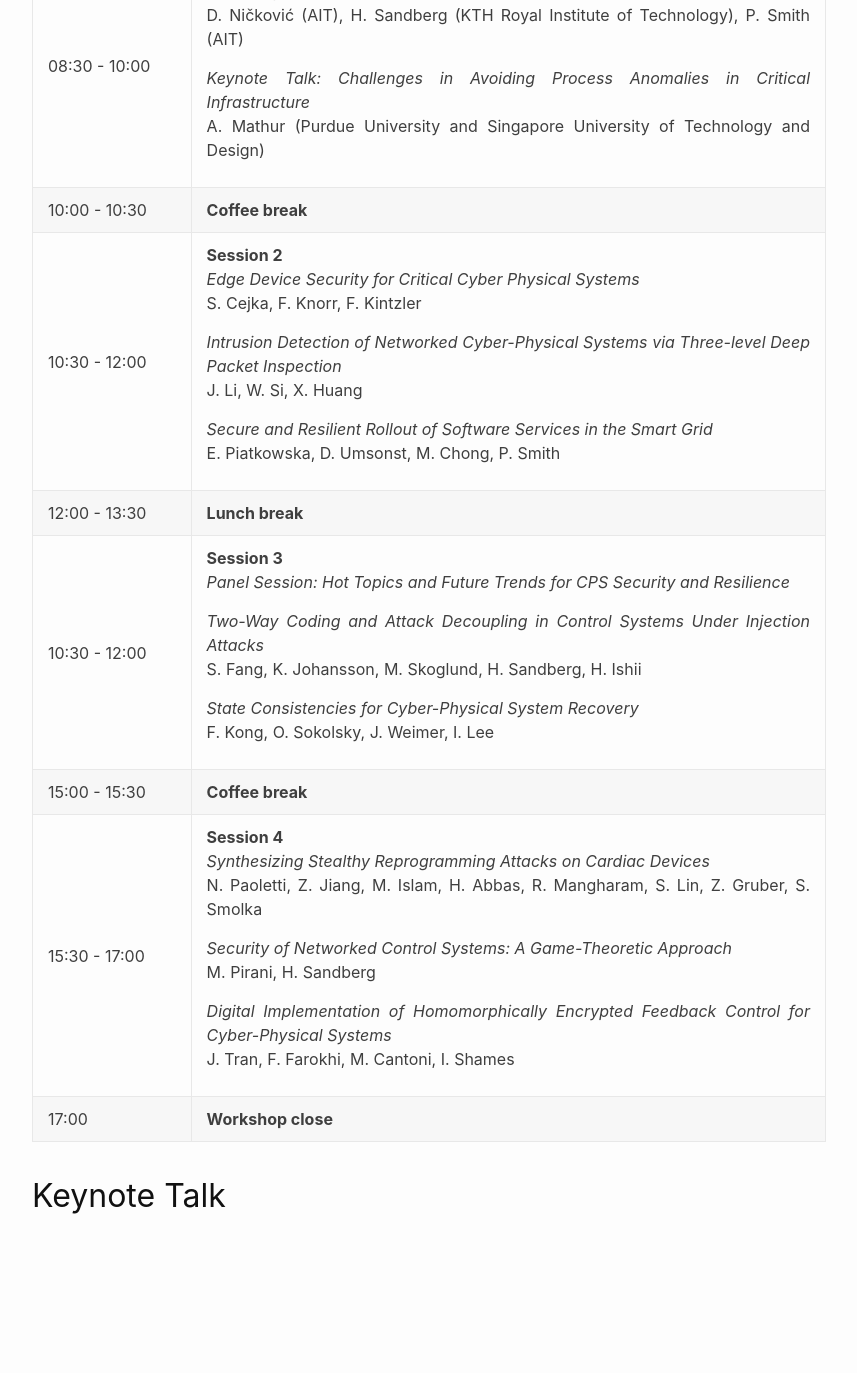
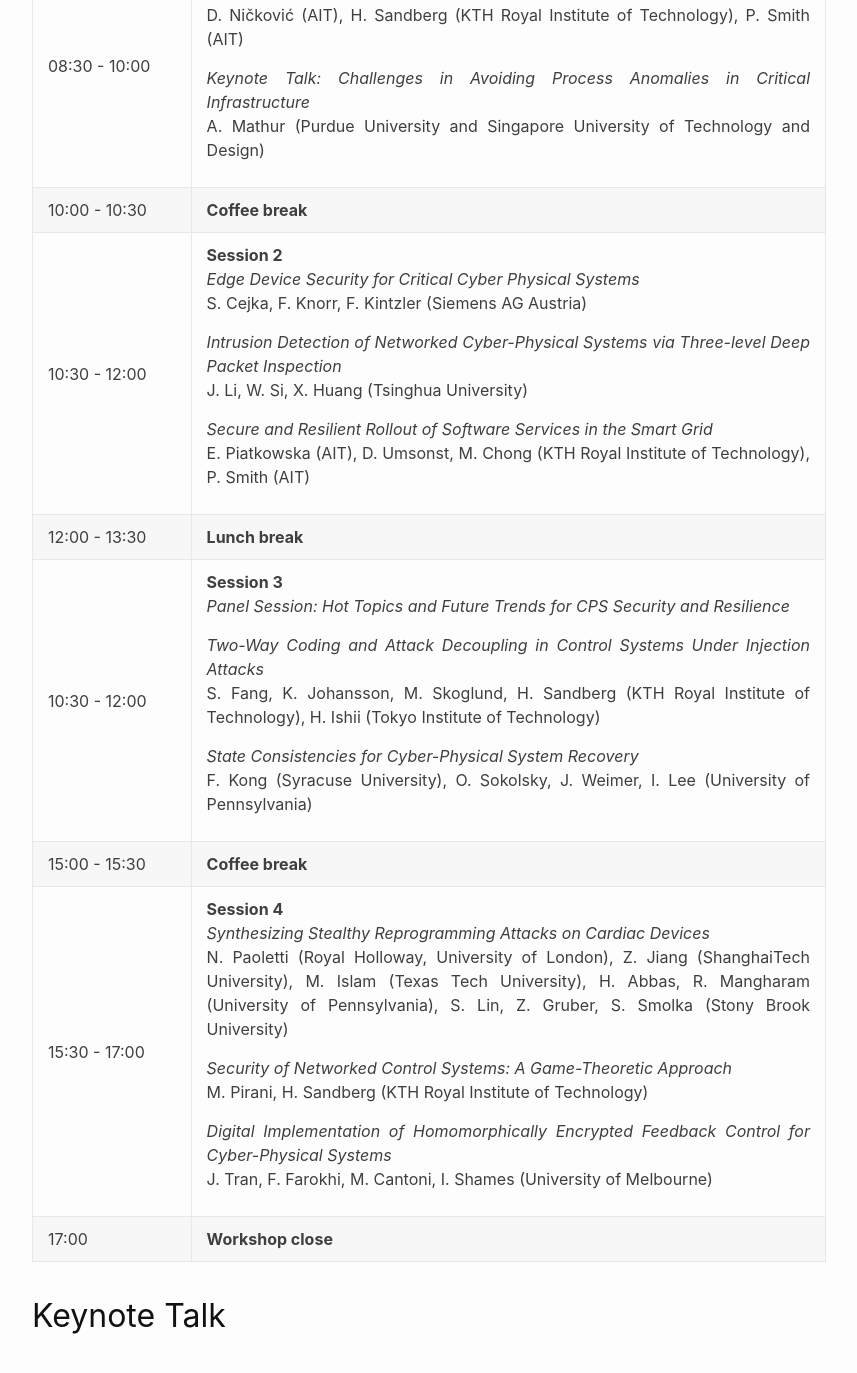
Before and after one commit to ait-csr/cps-sr, a Jekyll site: the page built from programme.md, in a window 1280 px wide and 1400 px high, scrolled down 638 px. Shown: the top 1373 px of the window, without its empty margins (211-1068 px from the left). Built offline with Jekyll 4.4.1, drawn with Linux system fonts in a browser that asks for light colours; before the commit the page ends 1918 px from its top, so only the background shows below that.

```diff
--- a/programme.md
+++ b/programme.md
@@ -45,13 +45,13 @@ The full-day workshop will take place on 15th April, 2019.
    <td>
    <b>Session 2</b>
    <p><em>Edge Device Security for Critical Cyber Physical Systems</em><br>
-   S. Cejka, F. Knorr, F. Kintzler
+   S. Cejka, F. Knorr, F. Kintzler (Siemens AG Austria)
    </p>
    <p><em>Intrusion Detection of Networked Cyber-Physical Systems via Three-level Deep Packet Inspection</em><br>
-   J. Li, W. Si, X. Huang
+   J. Li, W. Si, X. Huang (Tsinghua University)
    </p>
    <p><em>Secure and Resilient Rollout of Software Services in the Smart Grid</em><br>
-   E. Piatkowska, D. Umsonst, M. Chong, P. Smith
+   E. Piatkowska (AIT), D. Umsonst, M. Chong (KTH Royal Institute of Technology), P. Smith (AIT)
    </p>
    </td>
  </tr>
@@ -68,10 +68,10 @@ The full-day workshop will take place on 15th April, 2019.
    <p><em>Panel Session: Hot Topics and Future Trends for CPS Security and Resilience</em>
    </p>
    <p><em>Two-Way Coding and Attack Decoupling in Control Systems Under Injection Attacks</em><br>
-   S. Fang, K. Johansson, M. Skoglund, H. Sandberg, H. Ishii
+   S. Fang, K. Johansson, M. Skoglund, H. Sandberg (KTH Royal Institute of Technology), H. Ishii (Tokyo Institute of Technology)
    </p>
    <p><em>State Consistencies for Cyber-Physical System Recovery</em><br>
-   F. Kong, O. Sokolsky, J. Weimer, I. Lee
+   F. Kong (Syracuse University), O. Sokolsky, J. Weimer, I. Lee (University of Pennsylvania)
    </p>
    </td>
  </tr>
@@ -86,13 +86,13 @@ The full-day workshop will take place on 15th April, 2019.
    <td>
    <b>Session 4</b>
    <p><em>Synthesizing Stealthy Reprogramming Attacks on Cardiac Devices</em><br>
-   N. Paoletti, Z. Jiang, M. Islam, H. Abbas, R. Mangharam, S. Lin, Z. Gruber, S. Smolka
+   N. Paoletti (Royal Holloway, University of London), Z. Jiang (ShanghaiTech University), M. Islam (Texas Tech University), H. Abbas, R. Mangharam (University of Pennsylvania), S. Lin, Z. Gruber, S. Smolka (Stony Brook University)
    </p>
    <p><em>Security of Networked Control Systems: A Game-Theoretic Approach</em><br>
-   M. Pirani, H. Sandberg
+   M. Pirani, H. Sandberg (KTH Royal Institute of Technology)
    </p>
    <p><em>Digital Implementation of Homomorphically Encrypted Feedback Control for Cyber-Physical Systems</em><br>
-   J. Tran, F. Farokhi, M. Cantoni, I. Shames
+   J. Tran, F. Farokhi, M. Cantoni, I. Shames (University of Melbourne)
    </p>
    </td>
  </tr>
```
